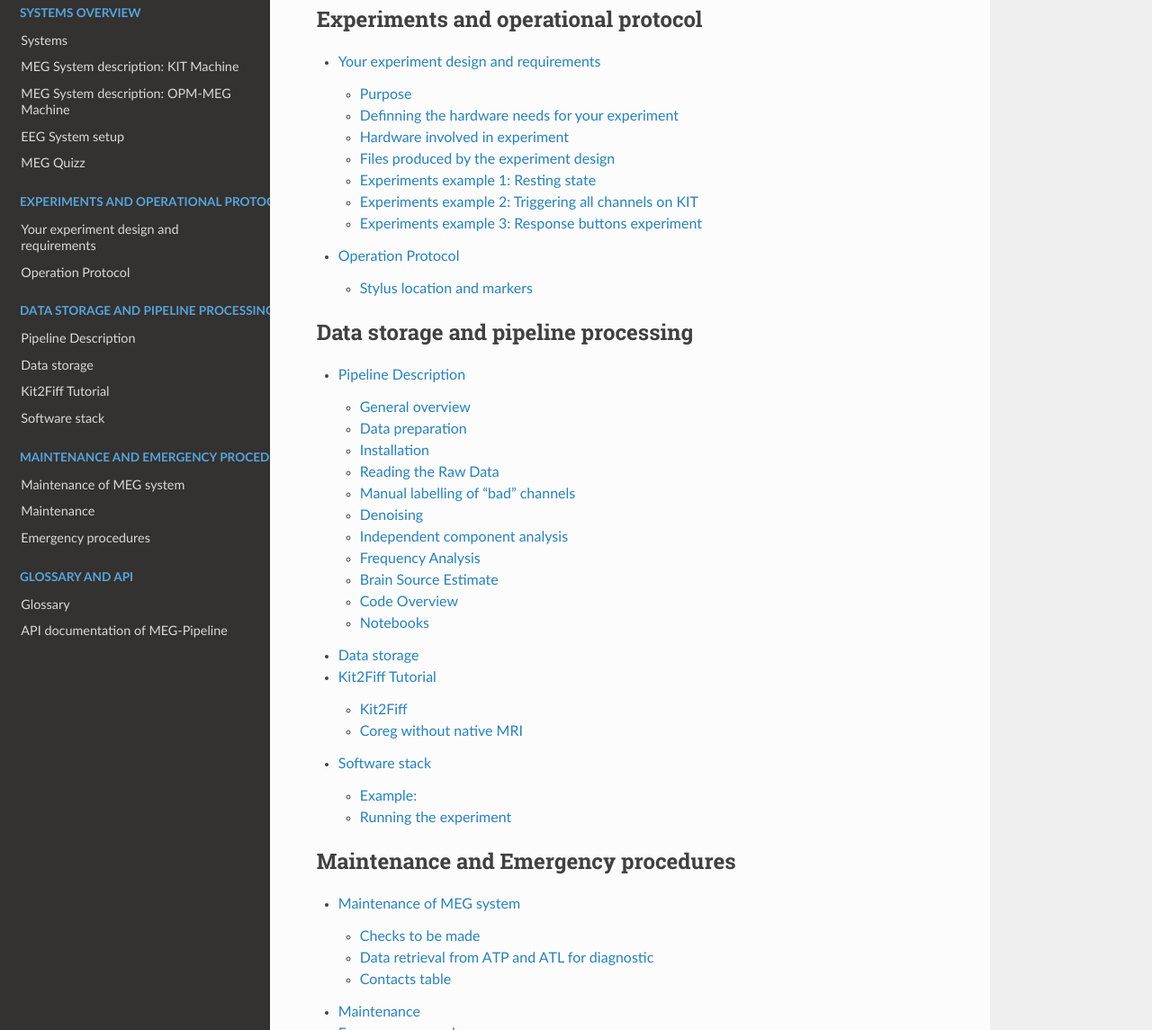
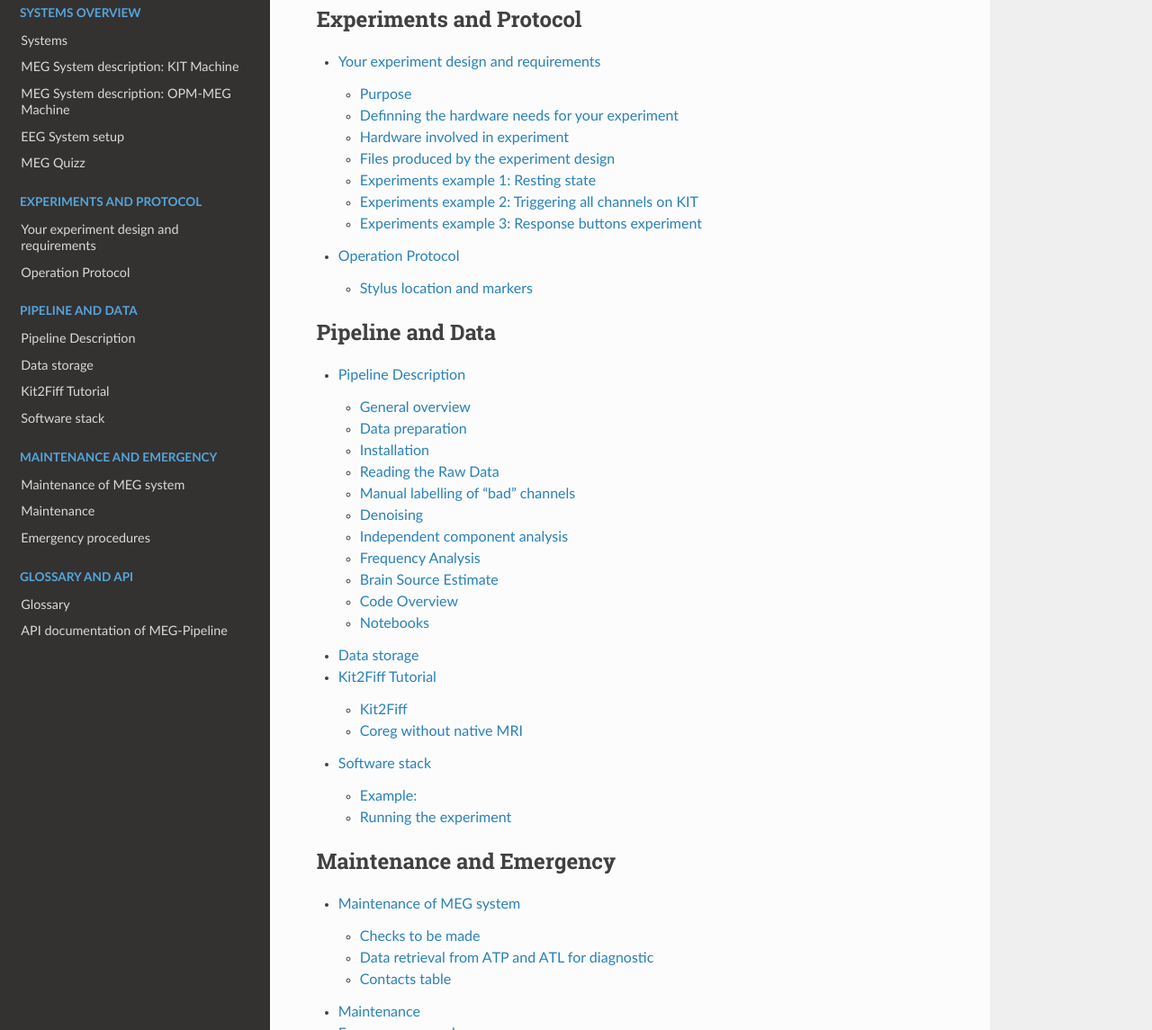
Before and after one commit to hzaatiti-NYU/meg-pipeline, a Sphinx documentation site: the page built from docs/source/index.rst, in a window 1280 px wide and 1400 px high, scrolled down 1165 px. Shown: the part 255-1400 px from the top of the window at 90% size. Built offline with Sphinx 7.4.7 and the Read the Docs theme 2.0.0, drawn with Linux system fonts in a browser that asks for light colours.

Commit message:
Fix structure

```diff
--- a/docs/source/index.rst
+++ b/docs/source/index.rst
@@ -42,14 +42,14 @@ Contents
 
 .. toctree::
    :maxdepth: 2
-   :caption: Experiments and operational protocol
+   :caption: Experiments and Protocol
 
    experimentdesign
    operationprotocol
 
 .. toctree::
    :maxdepth: 2
-   :caption: Data storage and pipeline processing
+   :caption: Pipeline and Data
 
    pipelineoverview
    pipeline/datastorage
@@ -58,7 +58,7 @@ Contents
 
 .. toctree::
    :maxdepth: 2
-   :caption: Maintenance and Emergency procedures
+   :caption: Maintenance and Emergency
 
    maintenance
    maintenance-emergency/maintenance
```
